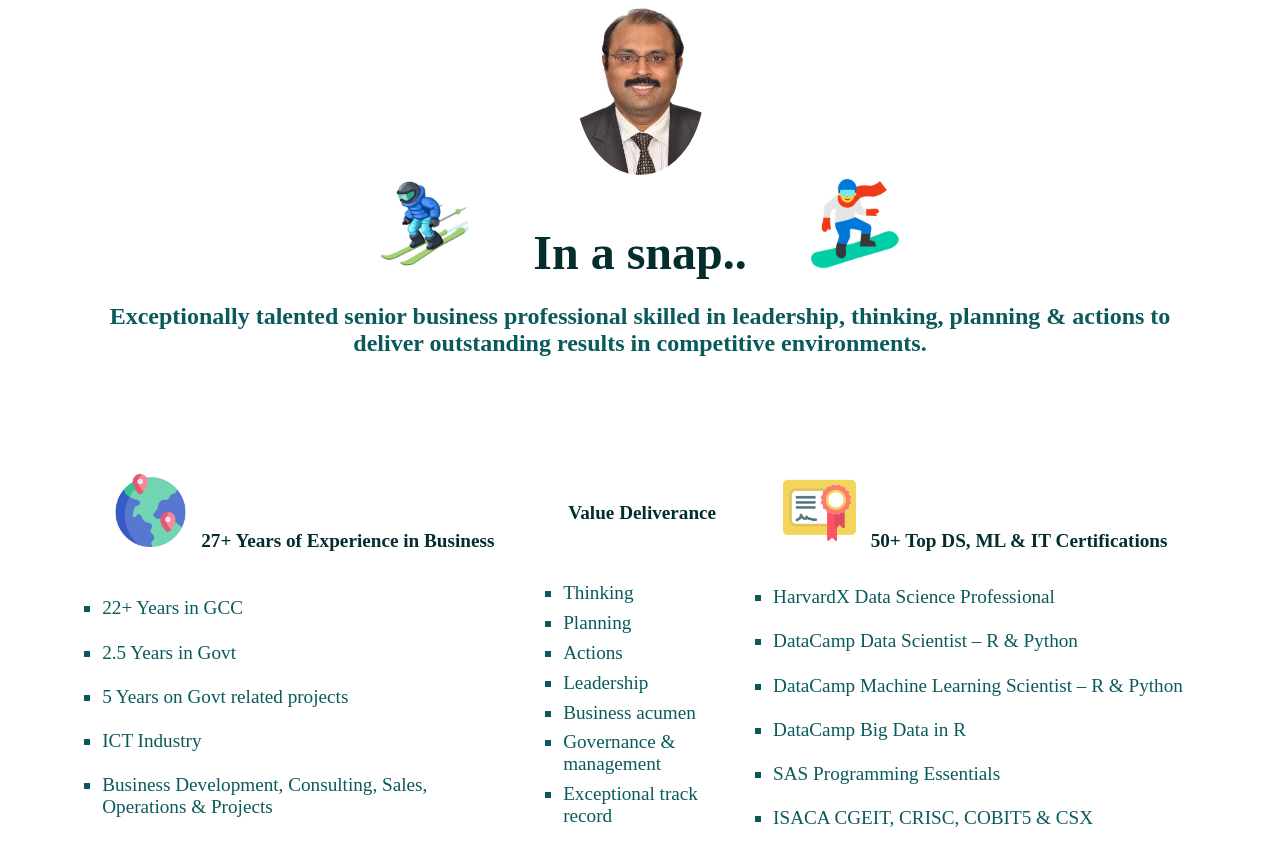
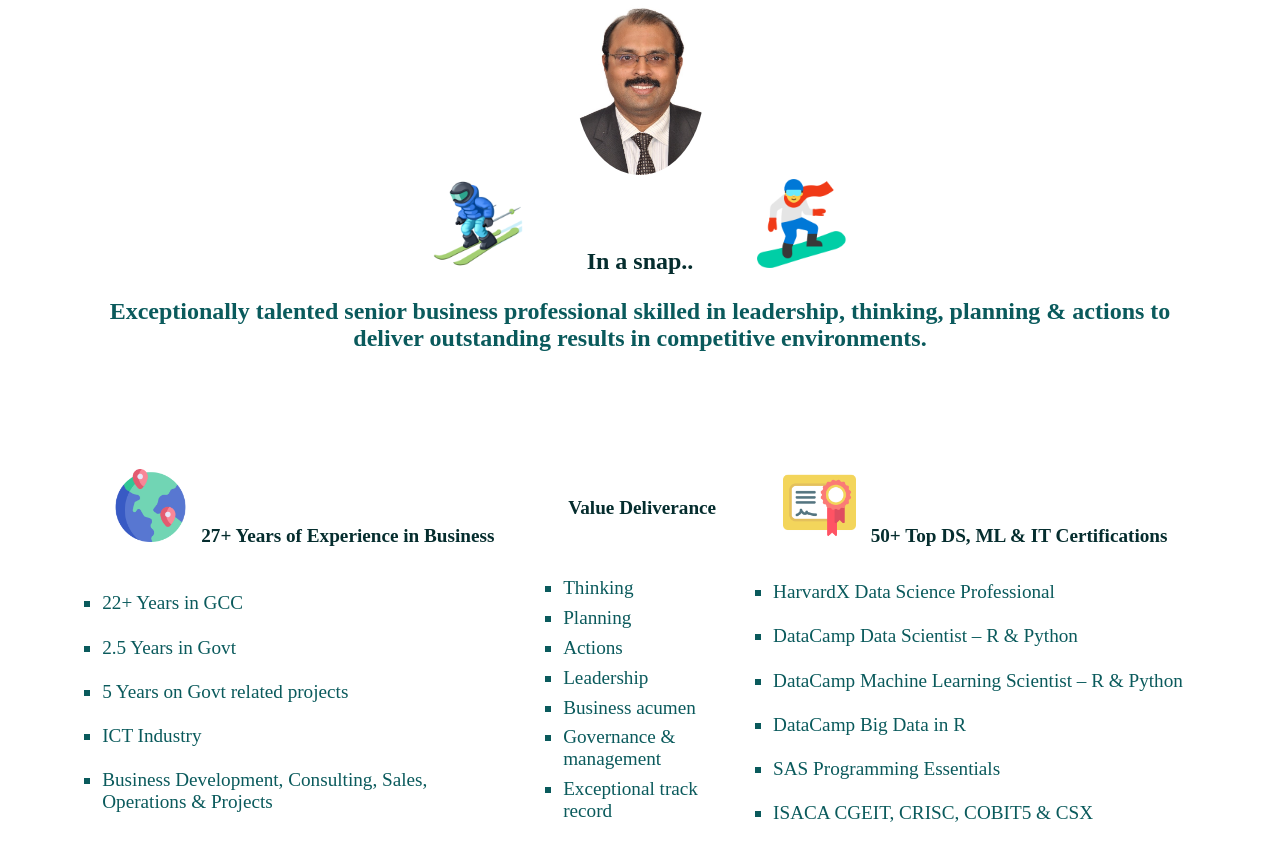
Before and after one commit to valmetisrinivas/V.Srinivas, a plain HTML site: page index.html in a window 1280 px wide. Shown: the part 987-1840 px from the top of the page. Drawn offline with Linux system fonts and the light colour scheme.

Commit message:
Update styles.css

```diff
--- a/CSS/styles.css
+++ b/CSS/styles.css
@@ -28,7 +28,7 @@ h1 {
 h2 {
   margin: 0 auto 0 auto;
   font-family: 'Georgia' sans-serif;
-  font-size: 300%;
+/*   font-size: 300%; */
   color: #052d2e;
 }
 
```
